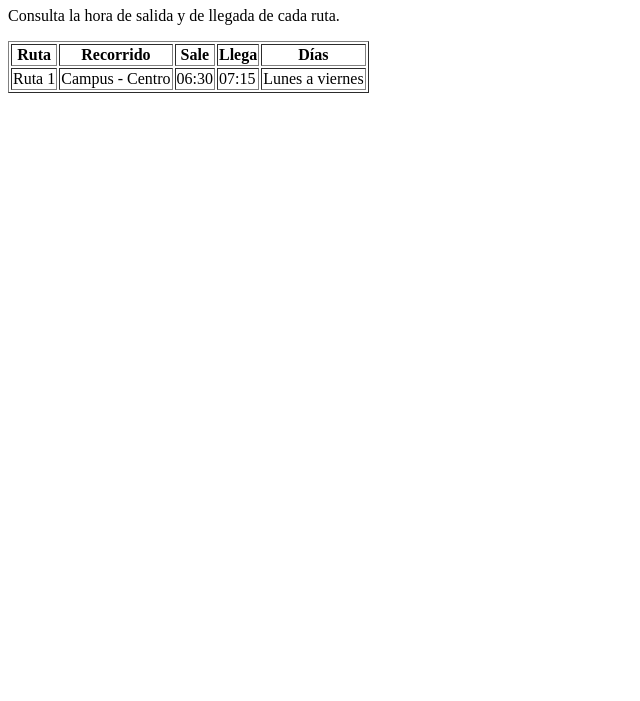
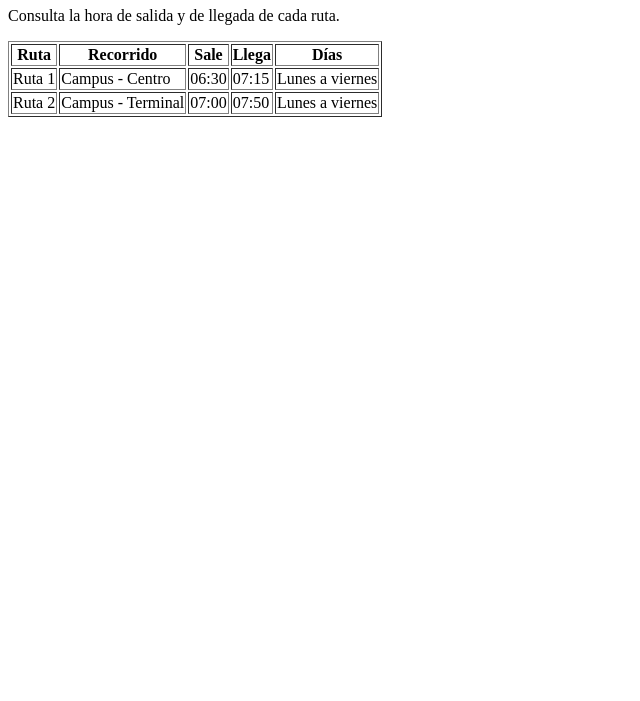
Before and after one commit to fencaladar/rutabus_encalada, a plain HTML site: page index.html in a window 1280 px wide. Shown: the part 99-800 px from the top of the page, without its empty margins (0-640 px from the left). Drawn offline with Linux system fonts and the light colour scheme.

Commit message:
Agrega Ruta 2 en index.html

```diff
--- a/index.html
+++ b/index.html
@@ -33,6 +33,15 @@
                 <td>07:15</td>
                 <td>Lunes a viernes</td>
             </tr>
+
+            <tr>
+                <td>Ruta 2</td>
+                <td>Campus - Terminal</td>
+                <td>07:00</td>
+                <td>07:50</td>
+                <td>Lunes a viernes</td>
+            </tr>
+
         </tbody>
     </table>
 </body>
```
